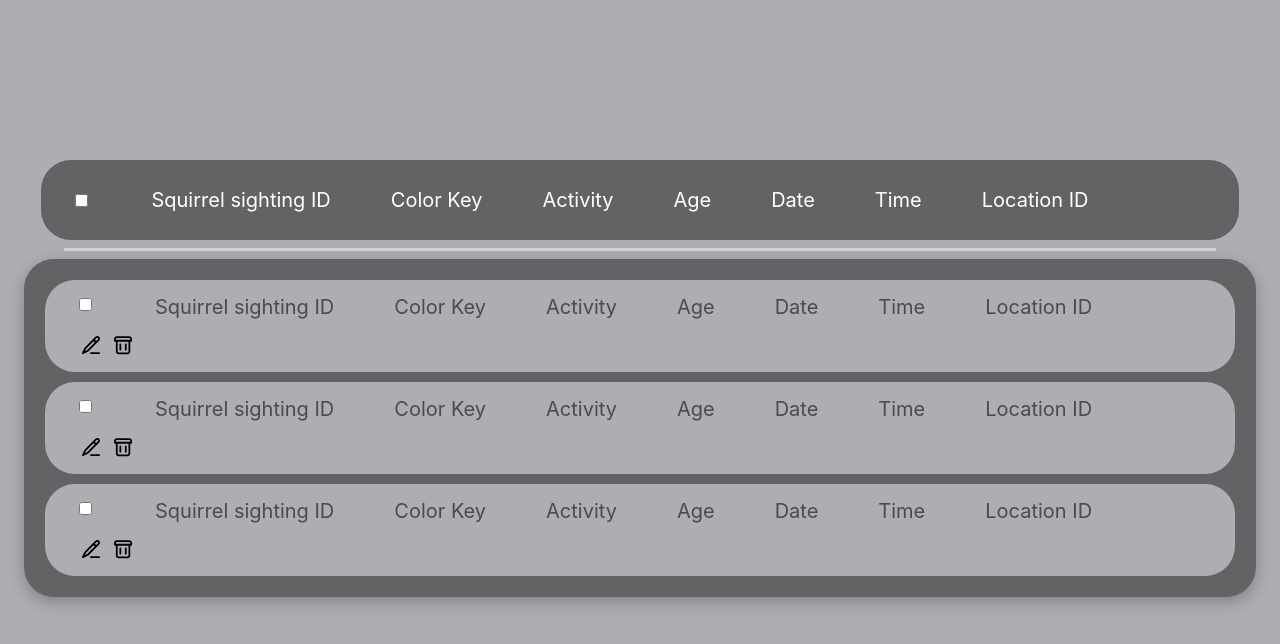
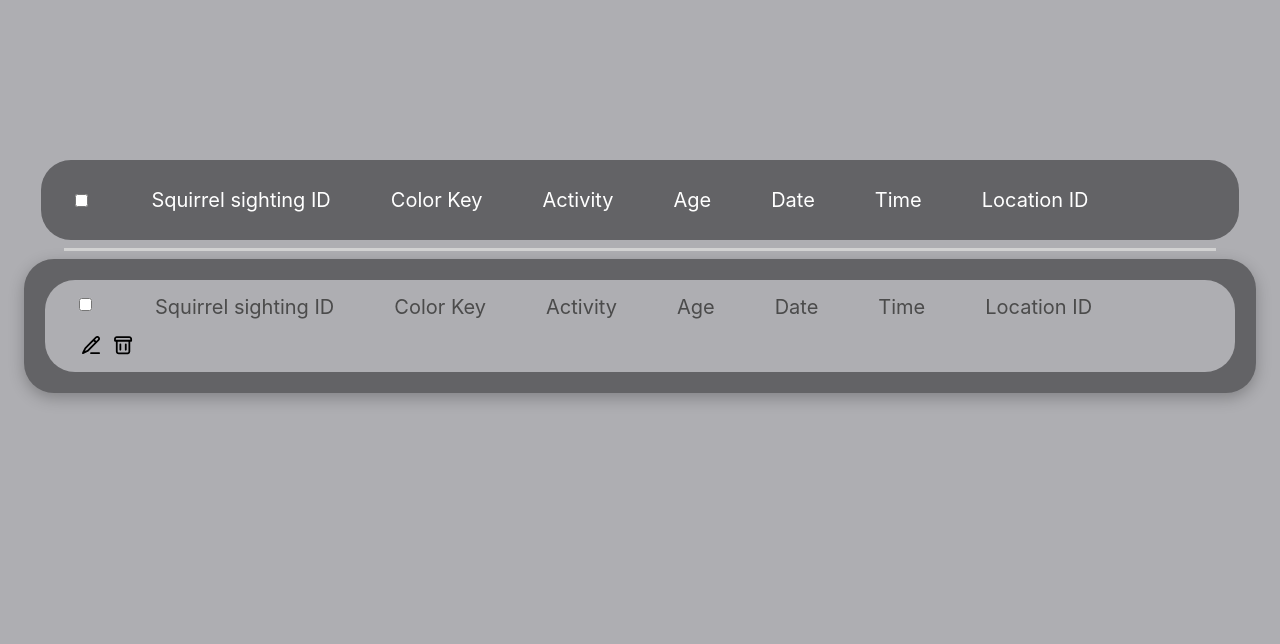
Before and after one commit to JYasha11/cisc-3140-lab-4, a React (Create React App) app: page / in a window 1280 px wide. Shown: the top 644 px of the page. Built offline with nearby package versions, Linux system fonts and the light colour scheme.

Commit message:
dynamic btn for edt_n_dlt

```diff
--- a/src/Components/DataLists.css
+++ b/src/Components/DataLists.css
@@ -48,7 +48,7 @@ button{
     cursor: pointer;
     overflow: hidden;
     outline: none;
-    transition: transform .2s;
+    transition: transform .2s ease-in-out;
     line-height: 10px;
     margin-bottom: 1rem;
 }
--- a/src/Components/DataLists.js
+++ b/src/Components/DataLists.js
@@ -1,10 +1,9 @@
 import * as React from "react";
-//import { AiFillEdit } from 'react-icons/fa';
-import update_svg from "../Images/update_icon.svg";
-import delete_svg from "../Images/delete_icon.svg";
+import update_svg from "../images/update_icon.svg";
+import delete_svg from "../images/delete_icon.svg";
 import "./DataLists.css";
 
-function DataLists() {
+const DataLists = (props) => {
     return (
         <React.Fragment>
             <div className="dbLists">
@@ -18,46 +17,10 @@ function DataLists() {
                     <li>Time</li>
                     <li>Location ID</li>
                     <li>
-                        <button>
+                        <button onClick={() => props.onEdit(props.datalists.id)}>
                             <img className="img" src={update_svg} alt="Edit" />
                         </button>
-                        <button>
-                            <img className="img" src={delete_svg} alt="Delete" />
-                        </button>
-                    </li>
-                </ul>
-                <ul>
-                    <li><input type="checkbox" /></li>
-                    <li>Squirrel sighting ID</li>
-                    <li>Color Key</li>
-                    <li>Activity</li>
-                    <li>Age</li>
-                    <li>Date</li>
-                    <li>Time</li>
-                    <li>Location ID</li>
-                    <li>
-                        <button>
-                            <img className="img" src={update_svg} alt="Edit" />
-                        </button>
-                        <button>
-                            <img className="img" src={delete_svg} alt="Delete" />
-                        </button>
-                    </li>
-                </ul>
-                <ul>
-                    <li><input type="checkbox" /></li>
-                    <li>Squirrel sighting ID</li>
-                    <li>Color Key</li>
-                    <li>Activity</li>
-                    <li>Age</li>
-                    <li>Date</li>
-                    <li>Time</li>
-                    <li>Location ID</li>
-                    <li>
-                        <button>
-                            <img className="img" src={update_svg} alt="Edit" />
-                        </button>
-                        <button>
+                        <button onClick={() => props.onDelete(props.datalists.id)}>
                             <img className="img" src={delete_svg} alt="Delete" />
                         </button>
                     </li>
```
Also changed, not shown: src/Components/SearchBar.js (deleted, +0 -43 lines), src/Components/SearchBar.css (deleted).
